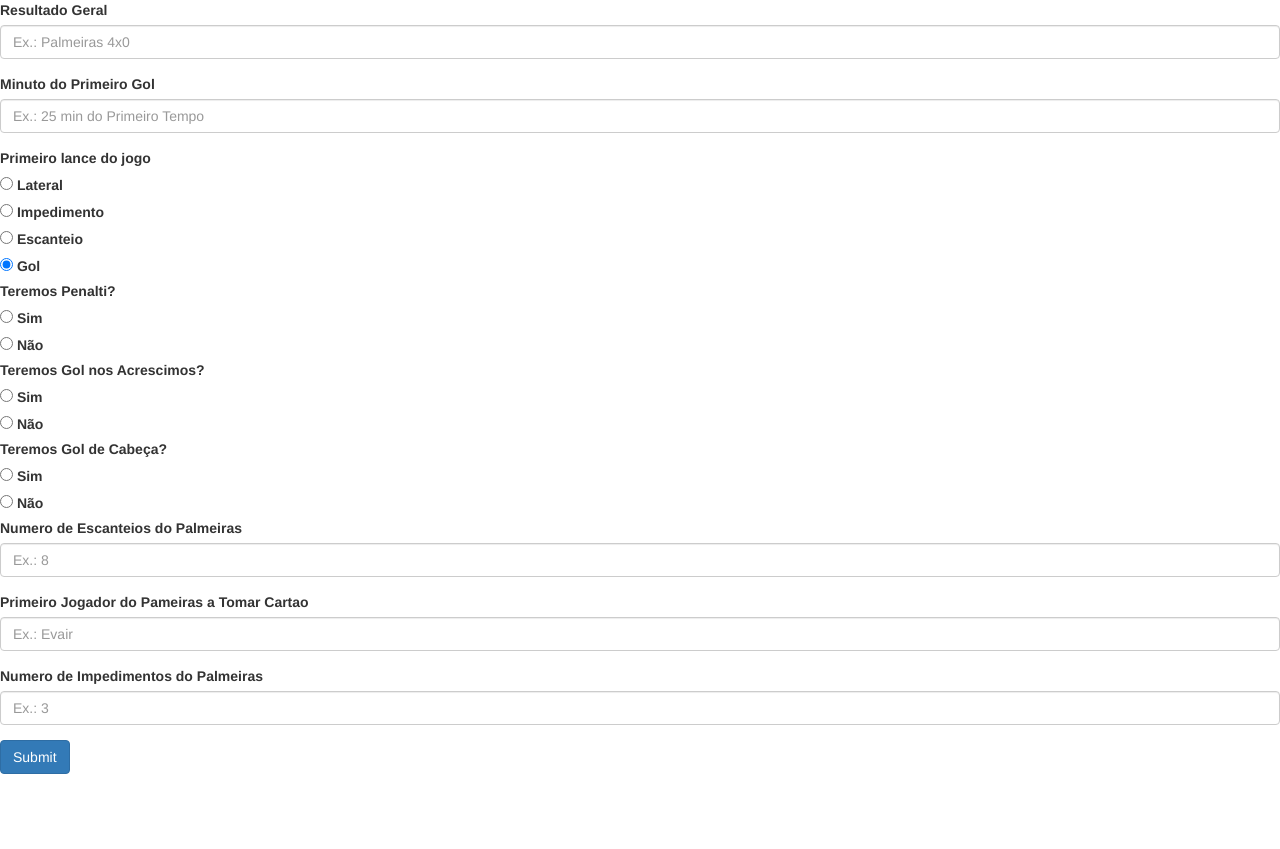
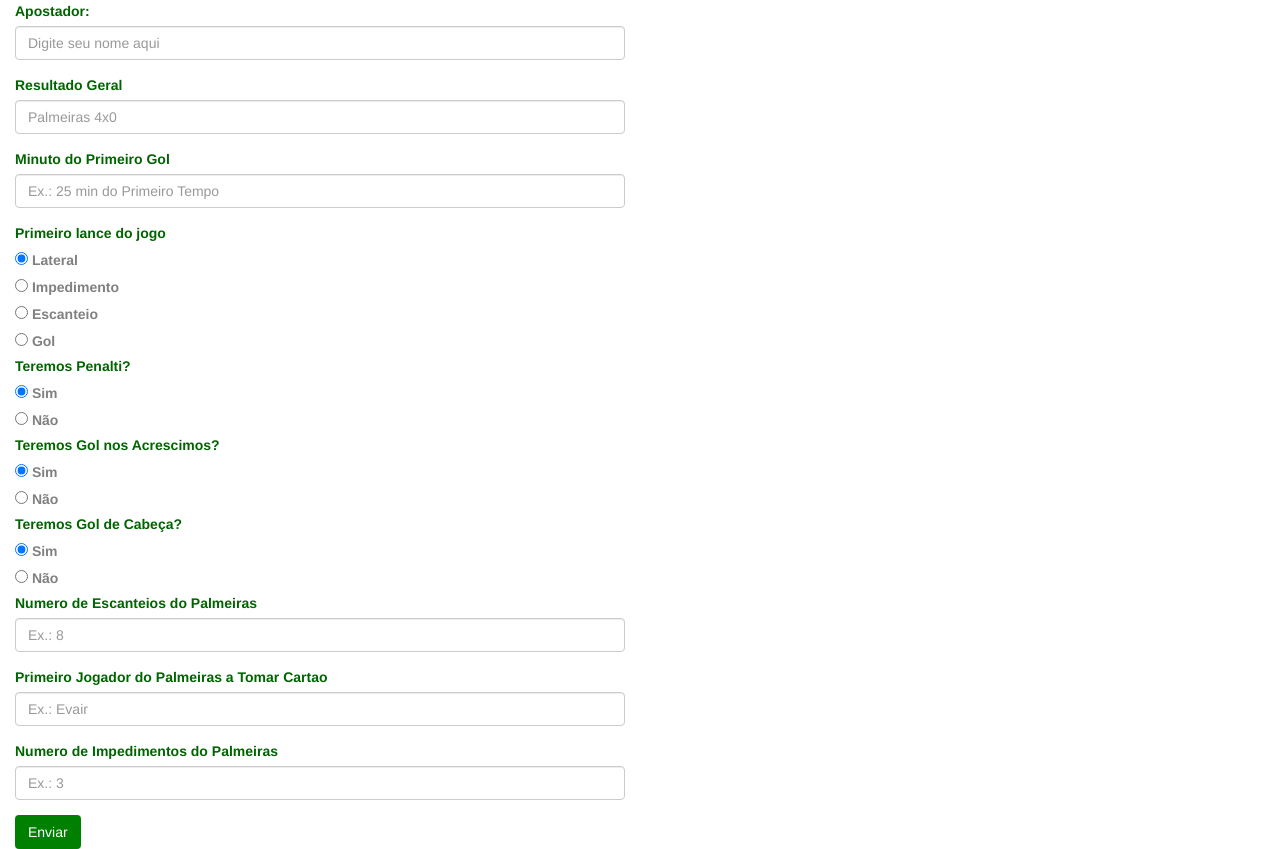
Before and after one commit to dpmarsola/palmeirasatemorrer, a Django app: page /poll in a window 1280 px wide. Before the commit the page ends 774 px from the top, so only its background shows below. Run offline with Django 4.2, Linux system fonts and the light colour scheme; some libraries are stand-ins or nearby versions.

Commit message:
finalizando versao 1

```diff
--- a/palmeirasatemorrer/settings.py
+++ b/palmeirasatemorrer/settings.py
@@ -26,6 +26,8 @@ SECRET_KEY = 'django-insecure-lwxvb&0y&@(nlz@_g#_vfx0c&_pp=!$+mlhwpio@83-o(1g=7f
 DEBUG = True
 
 ALLOWED_HOSTS = ["*"]
+
+CSRF_TRUSTED_ORIGINS = ["https://*.ngrok-free.app"]
 
 
 # Application definition
--- a/poll/templates/index.html
+++ b/poll/templates/index.html
@@ -1,6 +1,7 @@
 <!DOCTYPE html>
 <html lang="en">
   <head>
+    <meta name="viewport" content="width=device-width, initial-scale=1">
     <!-- Add additional CSS in static file -->
     {% load static %}
     <link rel="stylesheet" href="{% static 'css/styles.css' %}" />
@@ -12,95 +13,202 @@
 
     <!-- Latest compiled JavaScript -->
     <script src="https://maxcdn.bootstrapcdn.com/bootstrap/3.4.1/js/bootstrap.min.js"></script>
+
+    <script>
+
+      function hashCode() {
+        var date = new Date();
+        var hash = 0;
+        var dateStr = date.toString();
+        var dateFmt = date.getDate() + "/" + (date.getMonth() + 1) + "/" + date.getFullYear() + " " + date.getHours() + ":" + date.getMinutes();
+
+        for (i = 0; i < dateStr.length; i++) {
+          hash = Math.imul(31, hash) + dateStr.charCodeAt(i) | 0;
+        }
+
+        if ( hash < 0 ) {
+          hash = hash * (-1)
+        }
+
+        hash = Math.trunc(hash / 1000)
+
+        return [ "aut"+hash, dateFmt ];
+
+      }
+
+
+    </script>
   </head>
   <body>
 
-    <form>
+    <form  action="sendbet" method="post">
+      {% csrf_token %}
 
+      <input type="hidden" name="aut" id="aut"/>
+      <script>      document.getElementById("aut").value = hashCode()[0];</script>
+
+      <input type="hidden" name="date" id="date"/>
+      <script>      document.getElementById("date").value = hashCode()[1];</script>
+
+
+      <div class="container-fluid">
+
+        <div class="row">
+
+          <div class="col-sm-6">
+            <div class="box" style="background-color: green; visibility: visible;" ></div>
+          </div>
+
+        </div>
+        <div class="row">
+
+          <div class="col-sm-6">
+              <!--  Apostador -->
+            <div class="form-group">
+              <label for="inputApostador" style="color: darkgreen;">Apostador:</label>
+              <input type="text" class="form-control" name="inputApostador" id="inputApostador" placeholder="Digite seu nome aqui" required pattern="[a-z0-9._%+-]+@[a-z0-9.-]+\.[a-z]{2,}$" oninvalid="this.setCustomValidity('Campo Obrigatorio')">
+            </div>
+          </div>
+
+        </div>
+        <div class="row">
+
+          <div class="col-sm-6">
               <!--  Resultado Geral -->
             <div class="form-group">
-        <label for="inputResultadoGeral">Resultado Geral</label>
-        <input type="text" class="form-control" id="inputResultadoGeral" placeholder="Ex.: Palmeiras 4x0">
+              <label for="inputResultadoGeral" style="color: darkgreen;">Resultado Geral</label>
+              <input type="text" class="form-control" name="inputResultadoGeral" id="inputResultadoGeral" placeholder="Palmeiras 4x0" required pattern="[a-z0-9._%+-]+@[a-z0-9.-]+\.[a-z]{2,}$" oninvalid="this.setCustomValidity('Campo Obrigatorio')">
+            </div>
           </div>
 
+        </div>
+        <div class="row">
+
+          <div class="col-sm-6">
             <!--  Minuto do Primeiro Gol -->
             <div class="form-group">
-        <label for="inputMinutoPrimeiroGol">Minuto do Primeiro Gol</label>
-        <input type="text" class="form-control" id="inputMinutoPrimeiroGol" placeholder="Ex.: 25 min do Primeiro Tempo">
+              <label for="inputMinutoPrimeiroGol" style="color: darkgreen;">Minuto do Primeiro Gol</label>
+              <input type="text" class="form-control" name="inputMinutoPrimeiroGol" id="inputMinutoPrimeiroGol" placeholder="Ex.: 25 min do Primeiro Tempo"  required pattern="[a-z0-9._%+-]+@[a-z0-9.-]+\.[a-z]{2,}$" oninvalid="this.setCustomValidity('Campo Obrigatorio')">
+            </div>
           </div>
 
+        </div>
+        <div class="row">
+
+          <div class="col-sm-6">
             <!--  Primeiro Lance -->
-      <label class="form-label" for="form12">Primeiro lance do jogo</label>
+            <label class="form-label" for="form12" style="color: darkgreen;">Primeiro lance do jogo</label>
             <div class="form-check">
-        <input class="form-check-input" type="radio" name="radioPrimeiroLance" id="radioPrimeiroLance1"/>
-        <label class="form-check-label" for="radioPrimeiroLance1"> Lateral </label>
+              <input class="form-check-input" type="radio" name="radioPrimeiroLance" id="radioPrimeiroLance1" value="Lateral" checked/>
+              <label class="form-check-label" for="radioPrimeiroLance1" style="color: grey;"> Lateral </label>
             </div>
             <div class="form-check">
-        <input class="form-check-input" type="radio" name="radioPrimeiroLance" id="radioPrimeiroLance2" checked/>
-        <label class="form-check-label" for="radioPrimeiroLance2"> Impedimento </label>
+              <input class="form-check-input" type="radio" name="radioPrimeiroLance" id="radioPrimeiroLance2" value="Impedimento"/>
+              <label class="form-check-label" for="radioPrimeiroLance2" style="color: grey;"> Impedimento </label>
             </div>
             <div class="form-check">
-        <input class="form-check-input" type="radio" name="radioPrimeiroLance" id="radioPrimeiroLance2" checked/>
-        <label class="form-check-label" for="radioPrimeiroLance3"> Escanteio </label>
+              <input class="form-check-input" type="radio" name="radioPrimeiroLance" id="radioPrimeiroLance3" value="Escanteio" />
+              <label class="form-check-label" for="radioPrimeiroLance3" style="color: grey;"> Escanteio </label>
             </div>
             <div class="form-check">
-        <input class="form-check-input" type="radio" name="radioPrimeiroLance" id="radioPrimeiroLance2" checked/>
-        <label class="form-check-label" for="radioPrimeiroLance4"> Gol </label>
+              <input class="form-check-input" type="radio" name="radioPrimeiroLance" id="radioPrimeiroLance4" value="Gol"/>
+              <label class="form-check-label" for="radioPrimeiroLance4" style="color: grey;"> Gol </label>
+            </div>
           </div>
 
+        </div>
+        <div class="row">
+
+          <div class="col-sm-6">
             <!--  Teremos Penalti -->
-      <label class="form-label" for="form12">Teremos Penalti?</label>
+            <label class="form-label" for="form12" style="color: darkgreen;">Teremos Penalti?</label>
             <div class="form-check">
-        <input class="form-check-input" type="radio" name="radioTeremosPenalti" id="radioTeremosPenalti1"/>
-        <label class="form-check-label" for="radioTeremosPenalti1"> Sim </label>
+              <input class="form-check-input" type="radio" name="radioTeremosPenalti" id="radioTeremosPenalti1" value="Sim" checked/>
+              <label class="form-check-label" for="radioTeremosPenalti1" style="color: grey;"> Sim </label>
             </div>
             <div class="form-check">
-        <input class="form-check-input" type="radio" name="radioTeremosPenalti" id="radioTeremosPenalti2"/>
-        <label class="form-check-label" for="radioTeremosPenalti2"> Não </label>
+              <input class="form-check-input" type="radio" name="radioTeremosPenalti" id="radioTeremosPenalti2" value="Nao" />
+              <label class="form-check-label" for="radioTeremosPenalti2" style="color: grey;"> Não </label>
+            </div>
           </div>
 
+        </div>
+        <div class="row">
+
+          <div class="col-sm-6">
             <!--  Teremos Gol nos Acrescimos -->
-      <label class="form-label" for="form12">Teremos Gol nos Acrescimos?</label>
+            <label class="form-label" for="form12" style="color: darkgreen;">Teremos Gol nos Acrescimos?</label>
             <div class="form-check">
-        <input class="form-check-input" type="radio" name="radioTeremosGolAcrescimos" id="radioTeremosGolAcrescimos1"/>
-        <label class="form-check-label" for="radioTeremosGolAcrescimos1"> Sim </label>
+              <input class="form-check-input" type="radio" name="radioTeremosGolAcrescimos" id="radioTeremosGolAcrescimos1" value="Sim" checked/>
+              <label class="form-check-label" for="radioTeremosGolAcrescimos1" style="color: grey;"> Sim </label>
             </div>
             <div class="form-check">
-        <input class="form-check-input" type="radio" name="radioTeremosGolAcrescimos" id="radioTeremosGolAcrescimos2"/>
-        <label class="form-check-label" for="radioTeremosGolAcrescimos2"> Não </label>
+              <input class="form-check-input" type="radio" name="radioTeremosGolAcrescimos" id="radioTeremosGolAcrescimos2" value="Nao"/>
+              <label class="form-check-label" for="radioTeremosGolAcrescimos2" style="color: grey;"> Não </label>
+            </div>
           </div>
 
+        </div>
+        <div class="row">
+
+          <div class="col-sm-6">
             <!--  Teremos Gol de Cabeca -->
-      <label class="form-label" for="form12">Teremos Gol de Cabeça?</label>
+            <label class="form-label" for="form12" style="color: darkgreen;">Teremos Gol de Cabeça?</label>
             <div class="form-check">
-        <input class="form-check-input" type="radio" name="radioTeremosGolCabeca" id="radioTeremosGolCabeca1"/>
-        <label class="form-check-label" for="radioTeremosGolCabeca1"> Sim </label>
+              <input class="form-check-input" type="radio" name="radioTeremosGolCabeca" id="radioTeremosGolCabeca1" value="Sim" checked/>
+              <label class="form-check-label" for="radioTeremosGolCabeca1" style="color: grey;"> Sim </label>
             </div>
             <div class="form-check">
-        <input class="form-check-input" type="radio" name="radioTeremosGolCabeca" id="radioTeremosGolCabeca2"/>
-        <label class="form-check-label" for="radioTeremosGolCabeca2"> Não </label>
+              <input class="form-check-input" type="radio" name="radioTeremosGolCabeca" id="radioTeremosGolCabeca2" value="Nao"/>
+              <label class="form-check-label" for="radioTeremosGolCabeca2" style="color: grey;"> Não </label>
+            </div>
           </div>
 
+        </div>
+        <div class="row">
+
+          <div class="col-sm-6">
             <!--  Numero de Escanteios do Palmeiras -->
             <div class="form-group">
-        <label for="inputNumeroEscanteios">Numero de Escanteios do Palmeiras</label>
-        <input type="text" class="form-control" id="inputNumeroEscanteios" placeholder="Ex.: 8">
+              <label for="inputNumeroEscanteios" style="color: darkgreen;">Numero de Escanteios do Palmeiras</label>
+              <input type="text" class="form-control" name="inputNumerosEscanteios" id="inputNumeroEscanteios" placeholder="Ex.: 8" required pattern="[a-z0-9._%+-]+@[a-z0-9.-]+\.[a-z]{2,}$" oninvalid="this.setCustomValidity('Campo Obrigatorio')">
+            </div>
           </div>
 
+        </div>
+        <div class="row">
+
+          <div class="col-sm-6">
             <!--  Primeiro Jogador do Pameiras a Tomar Cartao -->
             <div class="form-group">
-        <label for="inputPrimeiroCartao">Primeiro Jogador do Pameiras a Tomar Cartao</label>
-        <input type="text" class="form-control" id="inputPrimeiroCartao" placeholder="Ex.: Evair">
+              <label for="inputPrimeiroCartao" style="color: darkgreen;">Primeiro Jogador do Palmeiras a Tomar Cartao</label>
+              <input type="text" class="form-control" name="inputPrimeiroCartao" id="inputPrimeiroCartao" placeholder="Ex.: Evair" required pattern="[a-z0-9._%+-]+@[a-z0-9.-]+\.[a-z]{2,}$" oninvalid="this.setCustomValidity('Campo Obrigatorio')">
+            </div>
           </div>
 
+        </div>
+        <div class="row">
+
+          <div class="col-sm-6">
             <!--  Numero de Impedimentos do Palmeiras -->
             <div class="form-group">
-      <label for="inputNumeroImpedimentos">Numero de Impedimentos do Palmeiras</label>
-      <input type="text" class="form-control" id="inputNumeroImpedimentos" placeholder="Ex.: 3">
+              <label for="inputNumeroImpedimentos" style="color: darkgreen;">Numero de Impedimentos do Palmeiras</label>
+              <input type="text" class="form-control" name="inputNumeroImpedimentos" id="inputNumeroImpedimentos" placeholder="Ex.: 3" required pattern="[a-z0-9._%+-]+@[a-z0-9.-]+\.[a-z]{2,}$" oninvalid="this.setCustomValidity('Campo Obrigatorio')">
+            </div>
           </div>
 
+        </div>
+        <div class="row">
+
+          <div class="col-sm-6">
             <!--  Submit -->
-      <button type="submit" class="btn btn-primary">Submit</button>
+            <button type="submit" class="btn btn-secondary" style="background-color: green; color: white;">Enviar</button>
+          </div>
+
+        </div>
+
+      </div>
+
     </form>
   </body>
 </html>
--- a/poll/urls.py
+++ b/poll/urls.py
@@ -4,5 +4,6 @@ from django.urls import include, path
 
 urlpatterns = [
     path("poll", views.index, name="index"),
+    path("sendbet", views.sendbet, name="sendbet"),
 
 ]
--- a/poll/views.py
+++ b/poll/views.py
@@ -1,6 +1,23 @@
-from django.http import HttpResponse
+from django.http import HttpResponse, HttpResponseRedirect
 from django.template import loader
+from django.shortcuts import render
+import datetime
 
 def index(request):
-    template = loader.get_template('index.html')
-    return HttpResponse(template.render({},request))
+    # template = loader.get_template('index.html')
+    return render(request, "index.html")
+    # return HttpResponse(template.render({},request))
+
+def sendbet(request):
+
+    formItems = request.POST.items()
+    x = datetime.datetime.now()
+
+    prefix=x.strftime("%d%m%Y%H%M%S")
+    filename='./tosend/bet_'+prefix+'.msg'
+
+    with open(filename, 'w') as f:
+        for item in formItems:
+            f.write("%s\n" % str(item))
+
+    return HttpResponseRedirect('/poll')
```
Also changed, not shown: sendMessage.py (added, +105 -0 lines), 8 other files. Lines whose indentation alone changed are shown as unchanged.
